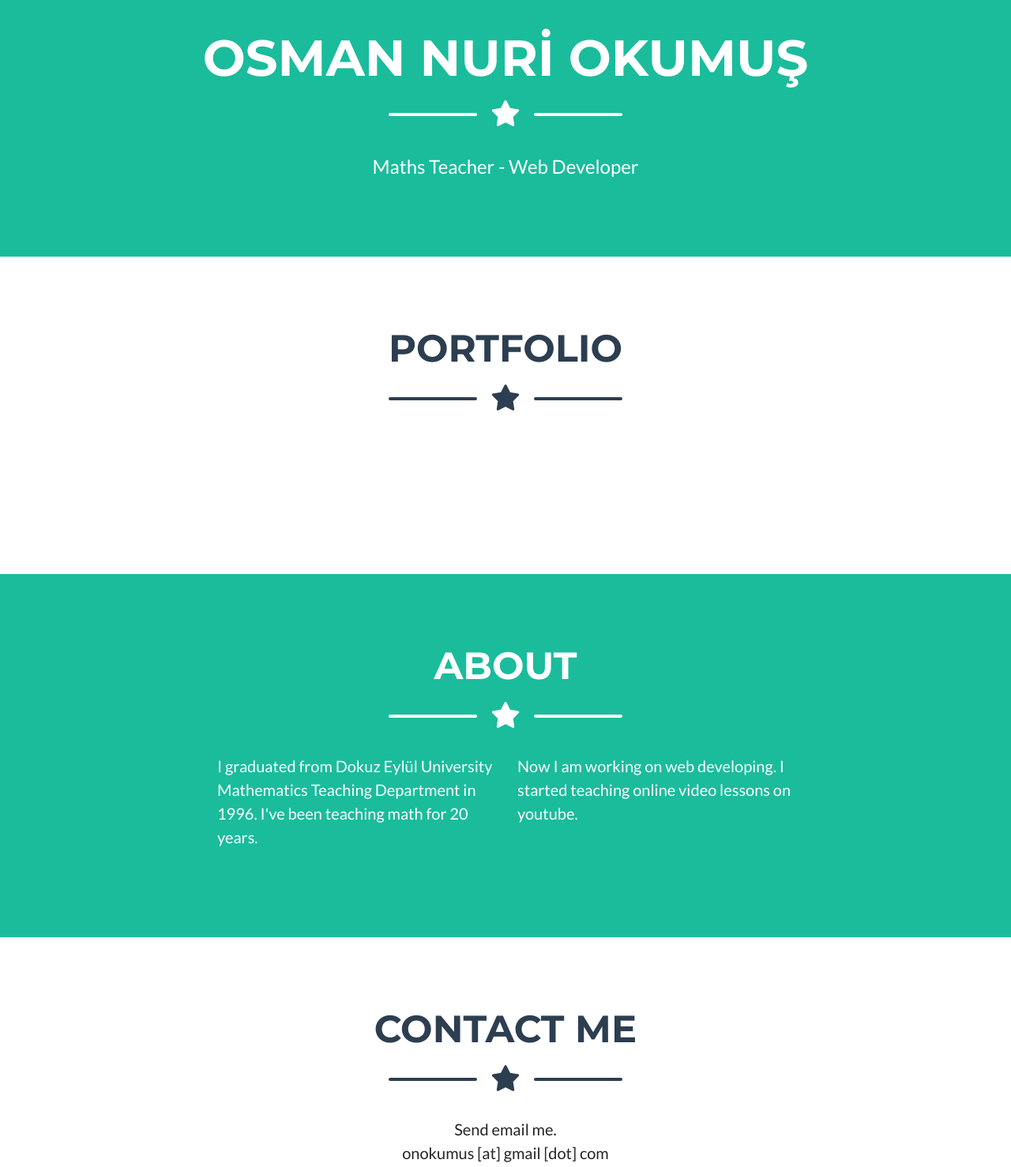
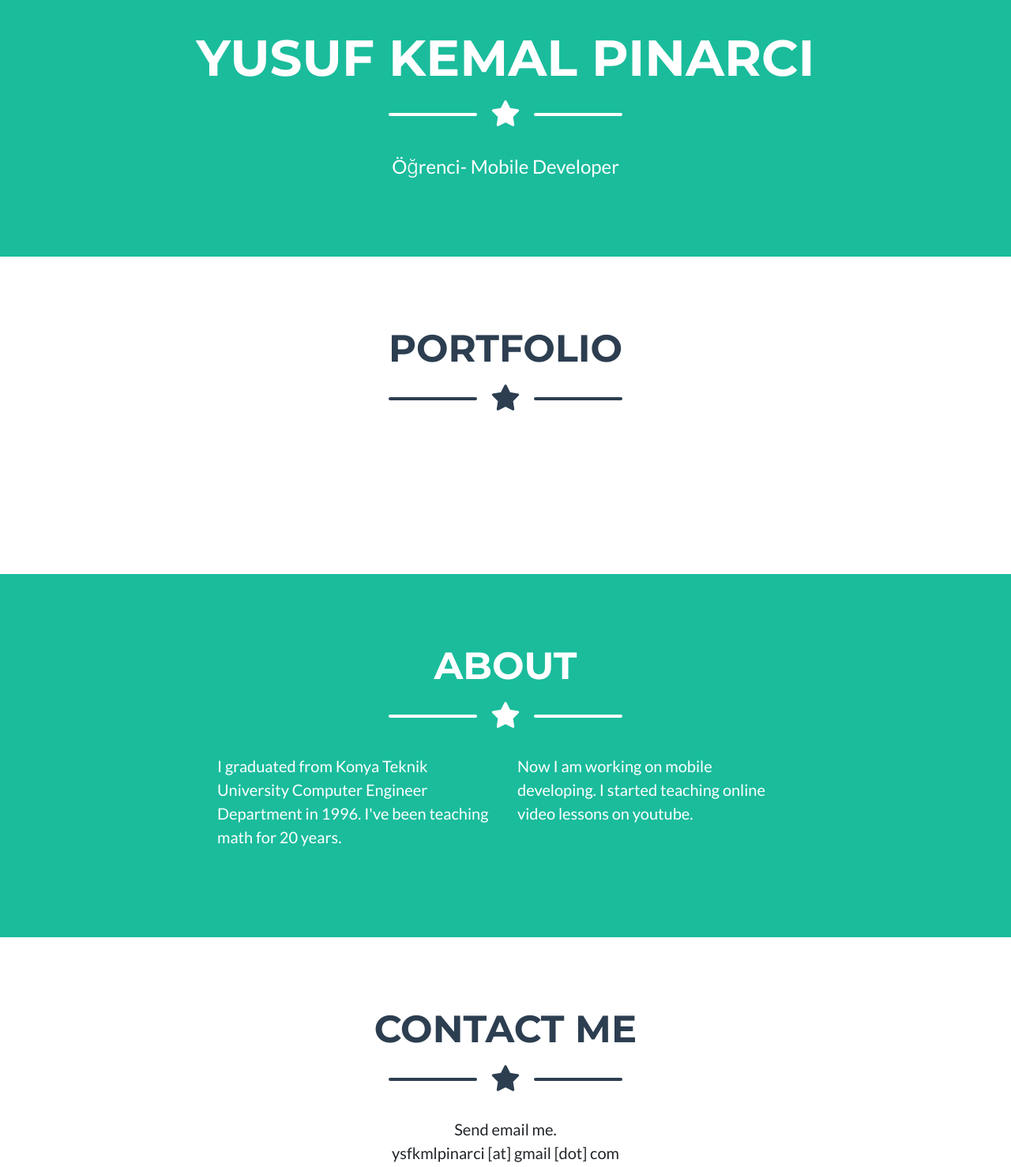
Before and after one commit to ysfkmlpnrc/ysfkmlpnrc.github.io, a plain HTML site: page index.html in a window 1280 px wide. Shown: the part 458-1936 px from the top of the page at 79% size. Drawn offline with nearby package versions, Linux system fonts and the light colour scheme.

Commit message:
Update index.html

```diff
--- a/index.html
+++ b/index.html
@@ -84,7 +84,7 @@
       <img class="masthead-avatar mb-5" src="img/avataaars.svg" alt="">
 
       <!-- Masthead Heading -->
-      <h1 class="masthead-heading text-uppercase mb-0">Osman Nurİ Okumuş</h1>
+      <h1 class="masthead-heading text-uppercase mb-0">Yusuf Kemal Pınarcı</h1>
 
       <!-- Icon Divider -->
       <div class="divider-custom divider-light">
@@ -96,7 +96,7 @@
       </div>
 
       <!-- Masthead Subheading -->
-      <p class="masthead-subheading font-weight-light mb-0">Maths Teacher - Web Developer</p>
+      <p class="masthead-subheading font-weight-light mb-0">Öğrenci- Mobile Developer</p>
 
     </div>
   </header>
@@ -219,11 +219,11 @@
       <!-- About Section Content -->
       <div class="row">
         <div class="col-lg-4 ml-auto">
-          <p class="lead">I graduated from Dokuz Eylül University Mathematics Teaching Department in 1996.
+          <p class="lead">I graduated from Konya Teknik University Computer Engineer Department in 1996.
             I've been teaching math for 20 years.</p>
         </div>
         <div class="col-lg-4 mr-auto">
-          <p class="lead">Now I am working on web developing. I started teaching online video lessons on
+          <p class="lead">Now I am working on mobile developing. I started teaching online video lessons on
             youtube.</p>
         </div>
       </div>
@@ -249,7 +249,7 @@
 
       <div class="row">
         <div class="col">
-          <p class="text-center lead">Send email me. <br>onokumus [at] gmail [dot] com</p>
+          <p class="text-center lead">Send email me. <br>ysfkmlpinarci [at] gmail [dot] com</p>
         </div>
       </div>
     </div>
@@ -298,7 +298,7 @@
   <!-- Copyright Section -->
   <section class="copyright py-4 text-center text-white">
     <div class="container">
-      <small>Copyright &copy; onokumus 2020</small>
+      <small>Copyright &copy; Yusuf Kemal 2022</small>
     </div>
   </section>
 
```
